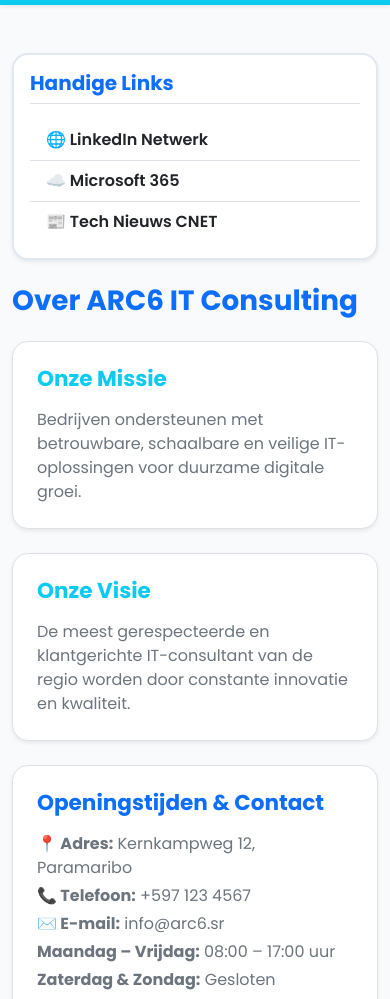
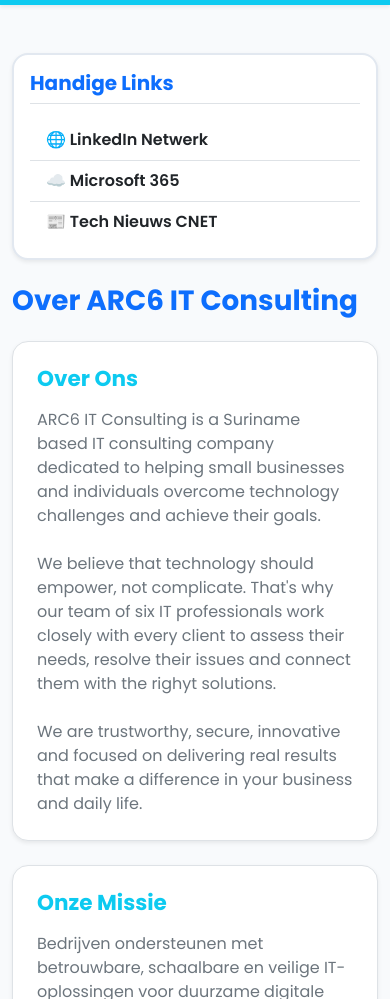
Before and after one commit to Web-Programming-26/Index, a plain HTML site: page about.html in a window 390 px wide. Shown: the part 101-1100 px from the top of the page. Drawn offline with nearby package versions, Linux system fonts and the light colour scheme.

Commit message:
Changed: address and phone number. Added: Over Ons section on about page

```diff
--- a/about.html
+++ b/about.html
@@ -1,5 +1,6 @@
 <!DOCTYPE html>
 <html lang="nl">
+
 <head>
   <meta charset="UTF-8">
   <meta name="viewport" content="width=device-width, initial-scale=1.0">
@@ -10,6 +11,7 @@
   <link href="https://cdn.jsdelivr.net/npm/bootstrap@5.3.3/dist/css/bootstrap.min.css" rel="stylesheet">
   <link href="css/style.css" rel="stylesheet">
 </head>
+
 <body class="d-flex flex-column min-vh-100">
 
   <header>
@@ -29,7 +31,8 @@
             <li class="nav-item"><a class="nav-link fw-semibold" href="videos.html">Video's</a></li>
             <li class="nav-item"><a class="nav-link fw-semibold" href="game.html">Game</a></li>
             <li class="nav-item dropdown">
-              <a class="nav-link dropdown-toggle fw-semibold" href="#" id="dienstenDropdown" data-bs-toggle="dropdown">Diensten</a>
+              <a class="nav-link dropdown-toggle fw-semibold" href="#" id="dienstenDropdown"
+                data-bs-toggle="dropdown">Diensten</a>
               <ul class="dropdown-menu shadow-lg border-0">
                 <li><a class="dropdown-item fw-semibold" href="index.html#diensten">IT Consulting</a></li>
                 <li><a class="dropdown-item fw-semibold" href="index.html#diensten">Cloud Solutions</a></li>
@@ -48,7 +51,7 @@
 
   <div class="bg-info text-dark py-2 overflow-hidden shadow-sm">
     <div class="moving-text text-nowrap fw-bold">
-       WELKOM BIJ ARC6 IT CONSULTING — UW PARTNER VOOR CLOUD, CYBERSECURITY EN IT-INFRASTRUCTUUR!
+      WELKOM BIJ ARC6 IT CONSULTING — UW PARTNER VOOR CLOUD, CYBERSECURITY EN IT-INFRASTRUCTUUR!
     </div>
   </div>
 
@@ -59,9 +62,12 @@
         <div class="zijmenu p-3 bg-white rounded-4 shadow-sm">
           <h5 class="fw-bold mb-3 border-bottom pb-2 text-primary">Handige Links</h5>
           <div class="list-group list-group-flush">
-            <a href="https://www.linkedin.com" target="_blank" class="list-group-item list-group-item-action fw-semibold">🌐 LinkedIn Netwerk</a>
-            <a href="https://www.microsoft.com/microsoft-365" target="_blank" class="list-group-item list-group-item-action fw-semibold">☁️ Microsoft 365</a>
-            <a href="https://www.cnet.com/tech/" target="_blank" class="list-group-item list-group-item-action fw-semibold">📰 Tech Nieuws CNET</a>
+            <a href="https://www.linkedin.com" target="_blank"
+              class="list-group-item list-group-item-action fw-semibold">🌐 LinkedIn Netwerk</a>
+            <a href="https://www.microsoft.com/microsoft-365" target="_blank"
+              class="list-group-item list-group-item-action fw-semibold">☁️ Microsoft 365</a>
+            <a href="https://www.cnet.com/tech/" target="_blank"
+              class="list-group-item list-group-item-action fw-semibold">📰 Tech Nieuws CNET</a>
           </div>
         </div>
       </aside>
@@ -70,16 +76,31 @@
         <h1 class="fw-bold text-primary mb-4">Over ARC6 IT Consulting</h1>
 
         <div class="row g-4 mb-4">
+          <div class="col-md-12">
+            <div class="p-4 bg-white rounded-4 border shadow-sm h-100">
+              <h2 class="h4 fw-bold text-info mb-3">Over Ons</h2>
+              <p class="m-0 text-secondary">ARC6 IT Consulting is a Suriname based IT consulting company dedicated to
+                helping small businesses and individuals overcome technology challenges and achieve their goals.
+                <br><br>
+                We believe that technology should empower, not complicate. That's why our team of six IT professionals
+                work closely with every client to assess their needs, resolve their issues and connect them with the
+                righyt solutions. <br><br>
+                We are trustworthy, secure, innovative and focused on delivering real results that make a difference in
+                your business and daily life.</p>
+            </div>
+          </div>
           <div class="col-md-6">
             <div class="p-4 bg-white rounded-4 border shadow-sm h-100">
               <h2 class="h4 fw-bold text-info mb-3">Onze Missie</h2>
-              <p class="m-0 text-secondary">Bedrijven ondersteunen met betrouwbare, schaalbare en veilige IT-oplossingen voor duurzame digitale groei.</p>
+              <p class="m-0 text-secondary">Bedrijven ondersteunen met betrouwbare, schaalbare en veilige
+                IT-oplossingen voor duurzame digitale groei.</p>
             </div>
           </div>
           <div class="col-md-6">
             <div class="p-4 bg-white rounded-4 border shadow-sm h-100">
               <h2 class="h4 fw-bold text-info mb-3">Onze Visie</h2>
-              <p class="m-0 text-secondary">De meest gerespecteerde en klantgerichte IT-consultant van de regio worden door constante innovatie en kwaliteit.</p>
+              <p class="m-0 text-secondary">De meest gerespecteerde en klantgerichte IT-consultant van de regio worden
+                door constante innovatie en kwaliteit.</p>
             </div>
           </div>
         </div>
@@ -88,8 +109,8 @@
           <h2 class="h4 fw-bold mb-3 text-primary">Openingstijden & Contact</h2>
           <div class="row text-secondary">
             <div class="col-md-6">
-              <p class="mb-1"><strong>📍 Adres:</strong> Kernkampweg 12, Paramaribo</p>
-              <p class="mb-1"><strong>📞 Telefoon:</strong> +597 123 4567</p>
+              <p class="mb-1"><strong>📍 Adres:</strong> Brokopondolaan 47, Paramaribo</p>
+              <p class="mb-1"><strong>📞 Telefoon:</strong> +597 888-7311</p>
               <p class="mb-1"><strong>✉️ E-mail:</strong> info@arc6.sr</p>
             </div>
             <div class="col-md-6">
@@ -102,7 +123,9 @@
         <div class="p-4 bg-white rounded-4 border shadow-sm mb-4">
           <h2 class="h4 fw-bold mb-3 text-primary">Onze Locatie</h2>
           <div class="ratio ratio-21x9 rounded-3 overflow-hidden">
-            <iframe src="https://www.google.com/maps/embed?pb=!1m18!1m12!1m3!1d3968.910080345091!2d-55.185!3d5.835!2m3!1f0!2f0!3f0!3m2!1i1024!2i768!4f13.1!3m3!1m2!1s0x0%3A0x0!2zNcKwNTAnMDYuMCJOIDU1wrAxMScwNi4wIlc!5e0!3m2!1snl!2srw!4v1600000000000!5m2!1snl!2srw" allowfullscreen="" loading="lazy"></iframe>
+            <iframe
+              src="https://www.google.com/maps/embed?pb=!1m18!1m12!1m3!1d3968.910080345091!2d-55.185!3d5.835!2m3!1f0!2f0!3f0!3m2!1i1024!2i768!4f13.1!3m3!1m2!1s0x0%3A0x0!2zNcKwNTAnMDYuMCJOIDU1wrAxMScwNi4wIlc!5e0!3m2!1snl!2srw!4v1600000000000!5m2!1snl!2srw"
+              allowfullscreen="" loading="lazy"></iframe>
           </div>
         </div>
 
@@ -115,11 +138,13 @@
             </div>
             <div class="mb-3">
               <label for="email" class="form-label fw-semibold">E-mailadres</label>
-              <input type="email" class="form-control rounded-pill" id="email" placeholder="naam@voorbeeld.com" required>
+              <input type="email" class="form-control rounded-pill" id="email" placeholder="naam@voorbeeld.com"
+                required>
             </div>
             <div class="mb-3">
               <label for="bericht" class="form-label fw-semibold">Bericht</label>
-              <textarea class="form-control rounded-3" id="bericht" rows="4" placeholder="Uw bericht of vraag..." required></textarea>
+              <textarea class="form-control rounded-3" id="bericht" rows="4" placeholder="Uw bericht of vraag..."
+                required></textarea>
             </div>
             <button type="submit" class="btn btn-custom px-4">Versturen</button>
           </form>
@@ -131,11 +156,12 @@
 
   <footer class="text-white text-center py-4 mt-auto">
     <div class="container">
-      <p class="mb-1 fw-bold text-info">ARC6 IT Consulting — Kernkampweg 12, Paramaribo, Suriname</p>
-      <small class="text-white-50">Tel: +597 123 4567 | E-mail: info@arc6.sr</small>
+      <p class="mb-1 fw-bold text-info">ARC6 IT Consulting — Brokopondolaan 47, Paramaribo, Suriname</p>
+      <small class="text-white-50">Tel: +597 888-7311 | E-mail: info@arc6.sr</small>
     </div>
   </footer>
 
   <script src="https://cdn.jsdelivr.net/npm/bootstrap@5.3.3/dist/js/bootstrap.bundle.min.js"></script>
 </body>
+
 </html>
```
Also changed, not shown: game.html (+2 -2 lines), index.html (+2 -2 lines), videos.html (+2 -2 lines).
